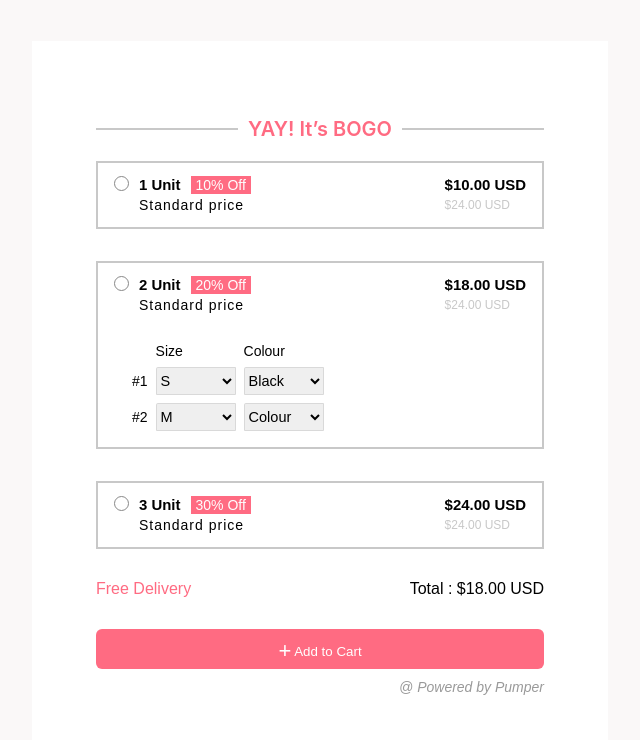
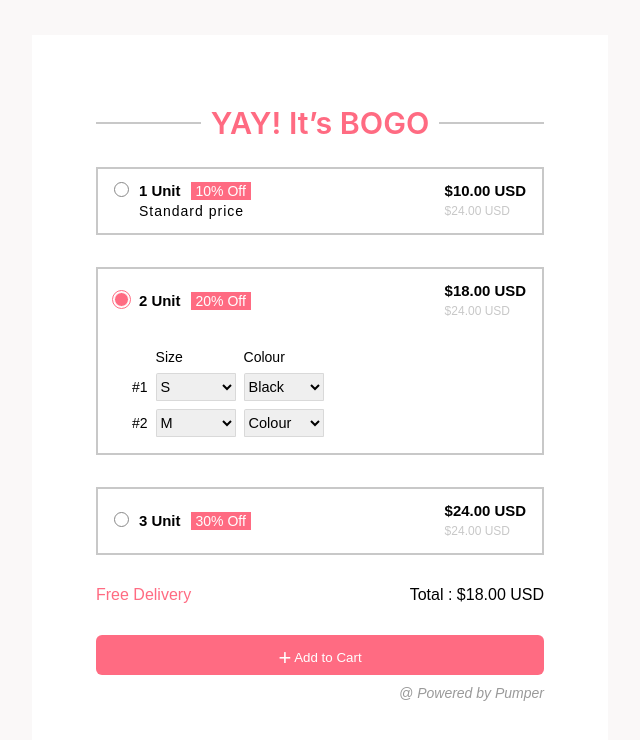
Before and after one commit to Tushar466-alt/proveway-bogo-task, a plain HTML site: page index.html in a window 1280 px wide. Both pictures are taken after a click on the element 640 px from the left and 355 px from the top of the page. Shown: the whole page, without its empty margins (320-960 px from the left). Drawn offline with Linux system fonts and the light colour scheme.

Commit message:
dynamically working dove

```diff
--- a/script.js
+++ b/script.js
@@ -1,4 +1,3 @@
-document.addEventListener("DOMContentLoaded", () => {
 const cards = [
   {
     unit: "1 Unit",
@@ -32,17 +31,18 @@ document.addEventListener("DOMContentLoaded", () => {
   },
 ];
 
+document.addEventListener("DOMContentLoaded", () => {
   const container = document.querySelector("#box-container");
 
   cards.forEach((_card, index) => {
     const boxWrapper = document.createElement("div");
     boxWrapper.classList.add("box-wrapper");
 
-    const boxHeader = document.createElement("div");
-    boxHeader.classList.add("box-header");
-    boxHeader.dataset.index = index;
+    const _head = document.createElement("div");
+    _head.classList.add("box-header");
+    _head.dataset.index = index;
 
-    boxHeader.innerHTML = `
+    _head.innerHTML = `
         <div>
           <input type="radio" name="box" value="box${index}" />
           <div>
@@ -50,7 +50,7 @@ document.addEventListener("DOMContentLoaded", () => {
               <h5>${_card.unit}</h5>
               <div>${_card.discount}</div>
             </div>
-            <span>Standard price</span>
+            ${index === 0 ? `<span>Standard price</span>` : ""}
           </div>
         </div>
         <div>
@@ -59,10 +59,10 @@ document.addEventListener("DOMContentLoaded", () => {
         </div>
       `;
 
-    const boxBody = document.createElement("div");
-    boxBody.classList.add("box-body");
-    boxBody.style.display = "none";
-    boxBody.innerHTML = `
+    const _body = document.createElement("div");
+    _body.classList.add("box-body");
+    _body.style.display = "none";
+    _body.innerHTML = `
             <table>
               <thead>
                 <tr>
@@ -71,7 +71,6 @@ document.addEventListener("DOMContentLoaded", () => {
                   <td>Colour</td>
                 </tr>
               </thead>
-
               <tbody>
                 ${_card.options
                   .map(
@@ -96,25 +95,31 @@ document.addEventListener("DOMContentLoaded", () => {
             </table>
       `;
 
-    boxWrapper.appendChild(boxHeader);
-    boxWrapper.appendChild(boxBody);
+    boxWrapper.appendChild(_head);
+    boxWrapper.appendChild(_body);
     container.appendChild(boxWrapper);
   });
 
-  container.addEventListener("click", function (e) {
+  container.addEventListener("click", (e) => {
     if (e.target.closest(".box-header")) {
-      const boxHeader = e.target.closest(".box-header");
-      const boxIndex = boxHeader.dataset.index;
-      const boxBody = boxHeader.nextElementSibling;
+      const _head = e.target.closest(".box-header");
+      const _body = _head.nextElementSibling;
+      const radioButton = _head.querySelector("input[type='radio']");
+
+      const isBoxBodyVisible = _body.style.display === "block";
+      _body.style.display = isBoxBodyVisible ? "none" : "block";
+      radioButton.checked = !isBoxBodyVisible;
 
       const allBoxBodies = container.querySelectorAll(".box-body");
-      allBoxBodies.forEach(function (body) {
-        if (body !== boxBody) {
+      allBoxBodies.forEach((body) => {
+        if (body !== _body) {
           body.style.display = "none";
+          const radioButtons = body.previousElementSibling.querySelector(
+            "input[type='radio']"
+          );
+          radioButtons.checked = false;
         }
       });
-      boxBody.style.display =
-        boxBody.style.display === "none" ? "block" : "none";
     }
   });
 });
--- a/style.css
+++ b/style.css
@@ -77,15 +77,15 @@ body {
   .bogo-wrapper {
     height: 4rem;
   }
-
-  .bogo-title {
-    font-size: 2rem;
-  }
 }
 
 @media screen and (min-width: 1024px) {
   .bogo-wrapper {
     height: 3rem;
+  }
+
+  .bogo-wrapper>span {
+    font-size: 1.9rem;
   }
 }
 
@@ -97,6 +97,13 @@ body {
   margin-top: 8px;
   position: relative;
 }
+
+@media screen and (min-width: 1024px) {
+  #box-container {
+    margin-top: 20px;
+  }
+}
+
 
 .box-wrapper {
   border: 2px solid #c8c8c8;
@@ -137,11 +144,8 @@ input[type="radio"] {
 
 input[type="radio"]:checked {
   background-color: #ff6b82;
+  outline: 1px solid #ff6b82;
   border-color: #FFFFFF;
-}
-
-input[type="radio"]:focus {
-  outline: 1px solid #ff6b82;
   outline-offset: 1px;
 }
 
@@ -166,7 +170,7 @@ input[type="radio"]:focus {
 }
 
 .box-header> :nth-child(2)>span {
-  font-weight: 100;
+  font-weight: 400;
   font-size: 12px;
   color: #c8c8c8;
 }
@@ -225,12 +229,14 @@ button {
   border-radius: 6px;
   color: #FFFFFF;
   font-weight: 500;
+  text-align: center;
+  cursor: pointer;
 }
 
 button>span {
   font-size: 22px;
   position: relative;
-  top: 2px;
+  top: 3px;
 }
 
 #container> :last-child {
```
Also changed, not shown: index.html (+2 -0 lines). Lines whose indentation alone changed are shown as unchanged.
